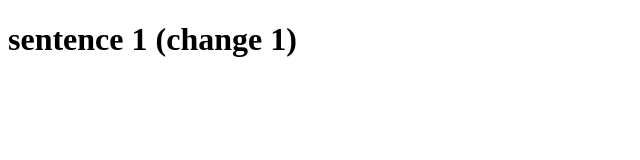
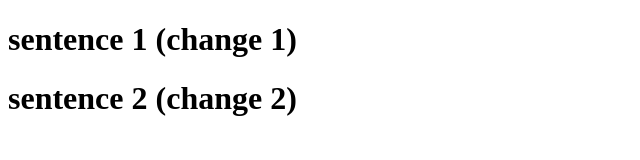
Before and after one commit to karthikgeek1/abc, a plain HTML site: page index.html in a window 1280 px wide. Shown: the whole page, without its empty margins (0-640 px from the left). Drawn offline with Linux system fonts and the light colour scheme.

Commit message:
change 2

```diff
--- a/index.html
+++ b/index.html
@@ -8,5 +8,6 @@
 </head>
 <body>
     <h1>sentence 1 (change 1)</h1>
+    <h1>sentence 2 (change 2)</h1>
 </body>
 </html>
```
